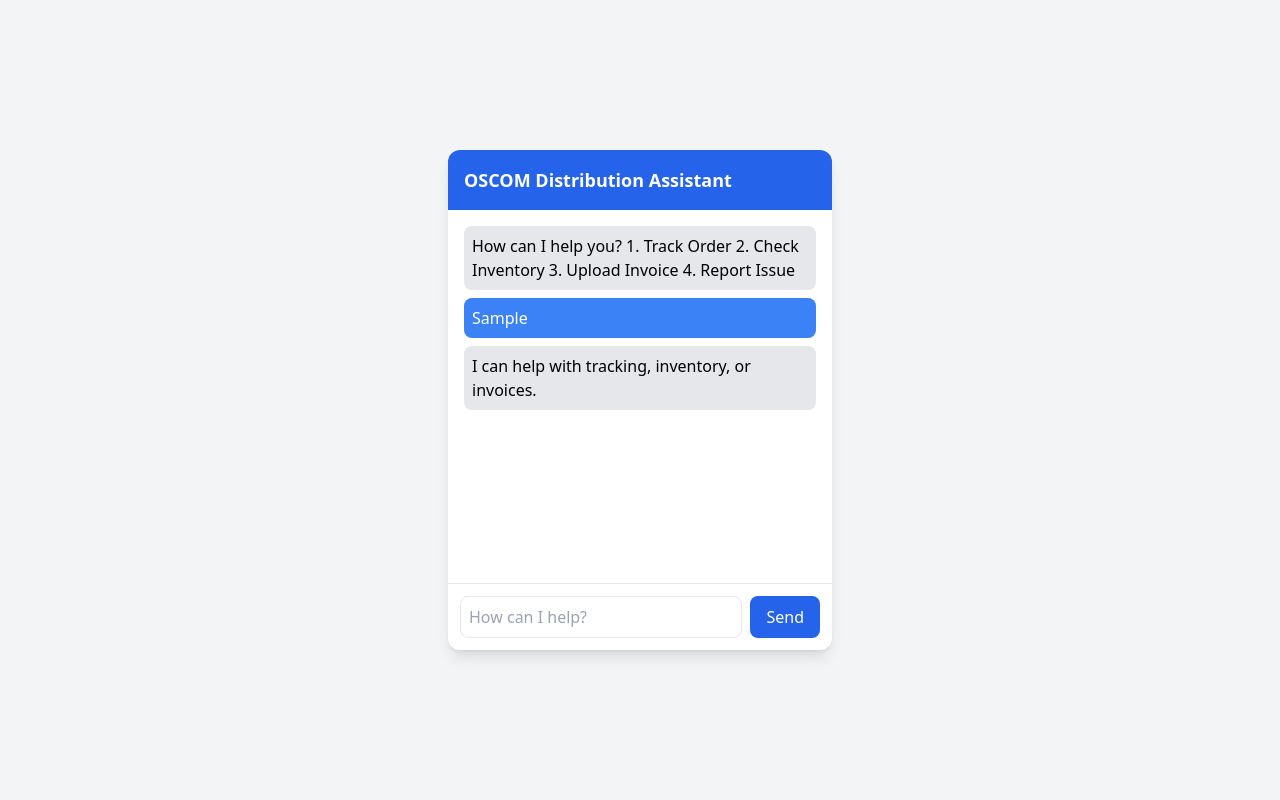
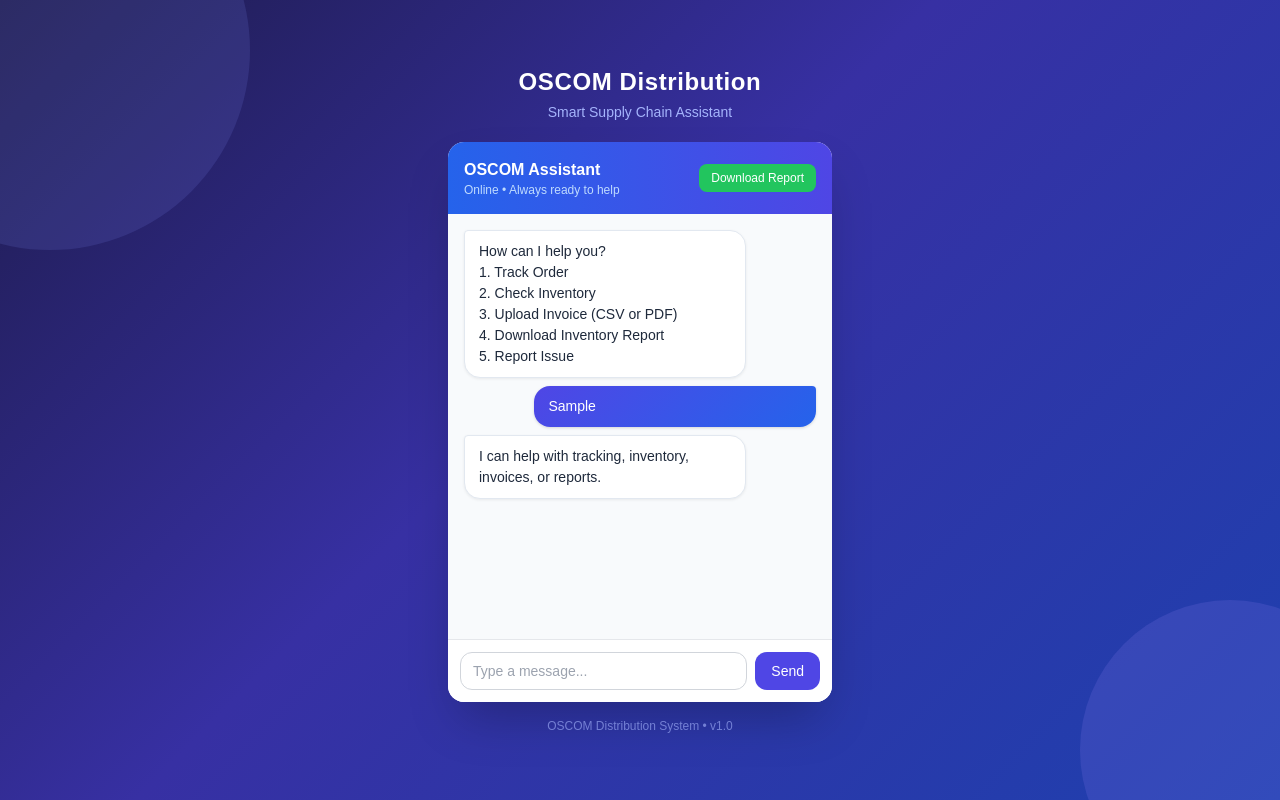
Before and after one commit to Oti-op/comp1004, a plain HTML site: page public/index.html in a window 1280 px wide. Both pictures are taken after typing "Sample" into the empty fields and a click on the button "Send". Drawn offline with nearby package versions, Linux system fonts and the light colour scheme.

Commit message:
design features

```diff
--- /dev/null
+++ b/public/chat.js
@@ -0,0 +1,25 @@
+const chat = document.getElementById("chat");
+
+let memory = {
+  lastProduct: null,
+  lastOrder: null
+};
+
+function addMessage(text, sender = "bot") {
+  const msg = document.createElement("div");
+  msg.style.whiteSpace = "pre-line";
+
+  if (sender === "bot") {
+    msg.className = "chat-bubble-bot";
+  } else {
+    msg.className = "chat-bubble-user";
+  }
+
+  msg.textContent = text;
+  chat.appendChild(msg);
+  chat.scrollTop = chat.scrollHeight;
+}
+
+function showMenu() {
+  addMessage("How can I help you?\n1. Track Order\n2. Check Inventory\n3. Upload Invoice (CSV or PDF)\n4. Download Inventory Report\n5. Report Issue");
+}
--- /dev/null
+++ b/public/fileHandler.js
@@ -0,0 +1,78 @@
+function downloadInventoryPDF() {
+  const { jsPDF } = window.jspdf;
+  const doc = new jsPDF();
+  const date = new Date().toLocaleDateString("en-GB");
+
+  // Title
+  doc.setFontSize(20);
+  doc.setTextColor(37, 99, 235);
+  doc.text("OSCOM Distribution", 20, 22);
+
+  doc.setFontSize(13);
+  doc.setTextColor(100, 100, 100);
+  doc.text("Inventory Stock Report", 20, 30);
+
+  doc.setFontSize(10);
+  doc.text(`Generated: ${date}`, 20, 38);
+
+  // Divider
+  doc.setDrawColor(200, 200, 200);
+  doc.line(20, 42, 190, 42);
+
+  // Table headers
+  doc.setFontSize(11);
+  doc.setTextColor(0, 0, 0);
+  doc.setFont(undefined, "bold");
+  doc.text("Product Name", 20, 52);
+  doc.text("Stock (units)", 130, 52);
+
+  doc.line(20, 55, 190, 55);
+  doc.setFont(undefined, "normal");
+
+  // Table rows
+  inventory.forEach((item, i) => {
+    const y = 64 + i * 12;
+    doc.text(item.name, 20, y);
+    doc.text(String(item.stock), 130, y);
+  });
+
+  doc.save("OSCOM_Inventory_Report.pdf");
+  addMessage("Inventory report downloaded as a PDF file!");
+}
+
+function handleFileRead(file) {
+  const ext = file.name.split(".").pop().toLowerCase();
+
+  if (ext === "csv") {
+    const reader = new FileReader();
+    reader.onload = function (e) {
+      const lines = e.target.result.split("\n").filter(line => line.trim() !== "");
+      addMessage(`File "${file.name}" uploaded. Here is the content:\n`);
+
+      // Show header row differently
+      if (lines.length > 0) {
+        addMessage("--- " + lines[0] + " ---");
+      }
+      for (let i = 1; i < lines.length; i++) {
+        addMessage(lines[i]);
+      }
+    };
+    reader.readAsText(file);
+
+  } else if (ext === "pdf") {
+    addMessage(`PDF "${file.name}" uploaded successfully.\n\nNote: PDF content preview isn't supported in the browser. Upload a CSV file to see its contents displayed here.`);
+
+  } else {
+    addMessage(`File "${file.name}" uploaded (${ext.toUpperCase()} format).`);
+  }
+
+  showMenu();
+}
+
+document.getElementById("fileUpload").addEventListener("change", function (e) {
+  const file = e.target.files[0];
+  if (file) {
+    handleFileRead(file);
+  }
+  e.target.value = "";
+});
--- a/public/index.html
+++ b/public/index.html
@@ -4,33 +4,66 @@
   <meta charset="UTF-8">
   <title>OSCOM Distribution Chatbot</title>
   <script src="https://cdn.tailwindcss.com"></script>
+  <!-- jsPDF for generating PDF reports -->
+  <script src="https://cdnjs.cloudflare.com/ajax/libs/jspdf/2.5.1/jspdf.umd.min.js"></script>
+  <link rel="stylesheet" href="style.css">
 </head>
 
-<body class="bg-gray-100 flex justify-center items-center h-screen">
+<body class="flex flex-col justify-center items-center min-h-screen">
 
-  <div class="bg-white w-96 h-[500px] shadow-lg rounded-xl flex flex-col">
+  <!-- Page title above the chatbot -->
+  <h1 class="text-white text-2xl font-bold mb-1 tracking-wide">OSCOM Distribution</h1>
+  <p class="text-indigo-300 text-sm mb-5">Smart Supply Chain Assistant</p>
 
-    <!-- header -->
-    <div class="bg-blue-600 text-white p-4 rounded-t-xl">
-      <h2 class="text-lg font-semibold">OSCOM Distribution Assistant</h2>
+  <!-- Chat window -->
+  <div class="bg-white w-96 h-[560px] shadow-2xl rounded-2xl flex flex-col overflow-hidden">
+
+    <!-- Header -->
+    <div class="p-4 flex justify-between items-center" style="background: linear-gradient(90deg, #2563eb, #4f46e5)">
+      <div>
+        <h2 class="text-base font-semibold text-white">OSCOM Assistant</h2>
+        <p class="text-blue-200 text-xs">Online &bull; Always ready to help</p>
+      </div>
+      <!-- Download report button in header -->
+      <button onclick="downloadInventoryPDF()"
+        class="bg-green-500 hover:bg-green-400 text-white text-xs px-3 py-1.5 rounded-lg font-medium">
+        Download Report
+      </button>
     </div>
 
-    <!-- chat area -->
-    <div id="chat" class="flex-1 p-4 overflow-y-auto space-y-2"></div>
+    <!-- Chat messages area -->
+    <div id="chat" class="flex-1 p-4 overflow-y-auto space-y-2 bg-slate-50"></div>
 
-    <!-- input -->
-    <div class="p-3 border-t flex">
-      <input id="userInput" type="text" placeholder="How can I help?"  class="flex-1 border rounded-lg p-2"/>
-      <button onclick="handleInput()" class="ml-2 bg-blue-600 text-white px-4 rounded-lg"> Send </button>
+    <!-- Input bar -->
+    <div class="p-3 border-t border-gray-200 flex gap-2 bg-white">
+      <input
+        id="userInput"
+        type="text"
+        placeholder="Type a message..."
+        class="flex-1 border border-gray-300 rounded-xl px-3 py-2 text-sm"
+        onkeydown="if(event.key === 'Enter') handleInput()"
+      />
+      <button
+        onclick="handleInput()"
+        class="bg-indigo-600 hover:bg-indigo-500 text-white px-4 rounded-xl text-sm font-medium">
+        Send
+      </button>
     </div>
 
-    <!-- file -->
-    <input type="file" id="fileUpload" class="hidden"/>
+    <!-- Hidden file input (CSV and PDF) -->
+    <input type="file" id="fileUpload" class="hidden" accept=".csv,.pdf" />
 
   </div>
 
+  <p class="text-indigo-300 text-xs mt-4 opacity-60">OSCOM Distribution System &bull; v1.0</p>
+
+  <!-- Scripts loaded in dependency order -->
   <script src="data.js"></script>
-  <script src="script.js"></script>
+  <script src="responses.js"></script>
+  <script src="intents.js"></script>
+  <script src="chat.js"></script>
+  <script src="fileHandler.js"></script>
+  <script src="main.js"></script>
 
 </body>
 </html>
--- /dev/null
+++ b/public/intents.js
@@ -0,0 +1,13 @@
+function detectIntent(input) {
+  input = input.toLowerCase();
+
+  for (let intent in knowledgeBase) {
+    for (let word of knowledgeBase[intent]) {
+      if (input.includes(word)) {
+        return intent;
+      }
+    }
+  }
+
+  return "unknown";
+}
--- /dev/null
+++ b/public/main.js
@@ -0,0 +1,90 @@
+let currentAction = null;
+
+function handleInput() {
+  const input = document.getElementById("userInput");
+  const value = input.value.trim();
+  if (!value) return;
+
+  addMessage(value, "user");
+  input.value = "";
+
+  // If we're waiting for a follow-up answer
+  if (currentAction) {
+    handleFollowUp(value);
+    return;
+  }
+
+  // Context-aware: "how many X do you have?" after checking inventory
+  if (value.toLowerCase().includes("how many") && memory.lastProduct) {
+    const item = inventory.find(i => i.name === memory.lastProduct);
+    if (item) {
+      addMessage(`${item.name} currently has ${item.stock} units in stock.`);
+    }
+    return;
+  }
+
+  const intent = detectIntent(value);
+
+  switch (intent) {
+    case "greetings":
+      addMessage(getRandomResponse(responses.greetings));
+      showMenu();
+      break;
+
+    case "tracking":
+      currentAction = "track";
+      addMessage(getRandomResponse(responses.tracking));
+      break;
+
+    case "inventory":
+      currentAction = "inventory";
+      addMessage(getRandomResponse(responses.inventory));
+      break;
+
+    case "invoice":
+      document.getElementById("fileUpload").click();
+      break;
+
+    case "report":
+      downloadInventoryPDF();
+      break;
+
+    case "issue":
+      currentAction = "issue";
+      addMessage("Please describe the issue you're facing.");
+      break;
+
+    default:
+      addMessage(getRandomResponse(responses.fallback));
+  }
+}
+
+function handleFollowUp(value) {
+  if (currentAction === "track") {
+    const order = orders.find(o => o.id === value);
+    if (order) {
+      addMessage(`Order #${order.id}: ${order.status}.\nExpected delivery: ${order.delivery}.`);
+      memory.lastOrder = order.id;
+    } else {
+      addMessage("Order not found. Please double-check the Order ID.");
+    }
+
+  } else if (currentAction === "inventory") {
+    const item = inventory.find(i => i.name.toLowerCase() === value.toLowerCase());
+    if (item) {
+      memory.lastProduct = item.name;
+      addMessage(`${item.name} has ${item.stock} units available in stock.`);
+    } else {
+      addMessage("Product not found. Please check the name and try again.");
+    }
+
+  } else if (currentAction === "issue") {
+    addMessage("Issue reported! Our team will get back to you within 24 hours. Thank you.");
+  }
+
+  currentAction = null;
+  showMenu();
+}
+
+// Start the chat
+showMenu();
--- /dev/null
+++ b/public/responses.js
@@ -0,0 +1,35 @@
+const knowledgeBase = {
+  greetings: ["hi", "hello", "hey", "good morning", "good afternoon"],
+  tracking:  ["track", "order", "delivery", "shipment", "where is"],
+  inventory: ["stock", "available", "inventory", "how much", "how many"],
+  invoice:   ["invoice", "receipt", "upload", "file"],
+  report:    ["report", "download", "export", "pdf"],
+  issue:     ["problem", "issue", "complaint", "wrong", "broken"]
+};
+
+const responses = {
+  greetings: [
+    "Hi there! How can I assist you today?",
+    "Hello! Need help with orders, inventory, or invoices?",
+    "Hey! What can I help you with?"
+  ],
+  tracking: [
+    "Sure! What's your Order ID?",
+    "Let's find your order. Enter the Order ID.",
+    "Tracking request noted. What's the Order ID?"
+  ],
+  inventory: [
+    "Checking stock? Tell me the product name.",
+    "What product would you like to check?",
+    "Let's check availability. Enter the product name."
+  ],
+  fallback: [
+    "I'm not sure I understood that. Try asking about orders, stock, or invoices.",
+    "Hmm, I didn't catch that. Can you rephrase?",
+    "I can help with tracking, inventory, invoices, or reports."
+  ]
+};
+
+function getRandomResponse(arr) {
+  return arr[Math.floor(Math.random() * arr.length)];
+}
--- a/public/style.css
+++ b/public/style.css
@@ -1,8 +1,99 @@
-.navbar {
-    display: flex;
-    justify-content: flex-end;
-    flex-direction: column;
-    align-items: flex-end;
-    background-color: #f2f2f2;
-    padding: 10px;
+/* === Background === */
+body {
+  background: linear-gradient(135deg, #1e1b4b 0%, #3730a3 45%, #1e40af 100%);
+  min-height: 100vh;
+  font-family: sans-serif;
 }
+
+/* Decorative background blobs */
+body::before {
+  content: '';
+  position: fixed;
+  width: 400px;
+  height: 400px;
+  background: rgba(129, 140, 248, 0.15);
+  border-radius: 50%;
+  top: -150px;
+  left: -150px;
+  pointer-events: none;
+}
+
+body::after {
+  content: '';
+  position: fixed;
+  width: 300px;
+  height: 300px;
+  background: rgba(167, 139, 250, 0.15);
+  border-radius: 50%;
+  bottom: -100px;
+  right: -100px;
+  pointer-events: none;
+}
+
+/* === Chat Bubbles === */
+.chat-bubble-bot {
+  background: #ffffff;
+  border: 1px solid #e2e8f0;
+  color: #1e293b;
+  padding: 10px 14px;
+  border-radius: 16px;
+  border-top-left-radius: 4px;
+  max-width: 80%;
+  font-size: 0.875rem;
+  box-shadow: 0 1px 3px rgba(0,0,0,0.07);
+  animation: slideIn 0.2s ease;
+}
+
+.chat-bubble-user {
+  background: linear-gradient(135deg, #4f46e5, #2563eb);
+  color: white;
+  padding: 10px 14px;
+  border-radius: 16px;
+  border-top-right-radius: 4px;
+  max-width: 80%;
+  font-size: 0.875rem;
+  margin-left: auto;
+  box-shadow: 0 1px 3px rgba(0,0,0,0.15);
+  animation: slideIn 0.2s ease;
+}
+
+/* === Animations === */
+@keyframes slideIn {
+  from {
+    opacity: 0;
+    transform: translateY(6px);
+  }
+  to {
+    opacity: 1;
+    transform: translateY(0);
+  }
+}
+
+/* === Buttons === */
+button {
+  transition: all 0.15s ease;
+}
+
+button:active {
+  transform: scale(0.96);
+}
+
+/* === Scrollbar === */
+#chat::-webkit-scrollbar {
+  width: 4px;
+}
+
+#chat::-webkit-scrollbar-track {
+  background: #f8fafc;
+}
+
+#chat::-webkit-scrollbar-thumb {
+  background: #c7d2fe;
+  border-radius: 10px;
+}
+
+/* === Input focus ring === */
+#userInput:focus {
+  outline: none;
+  box-shadow: 0 0 0 2px #818cf8;
+}
```
